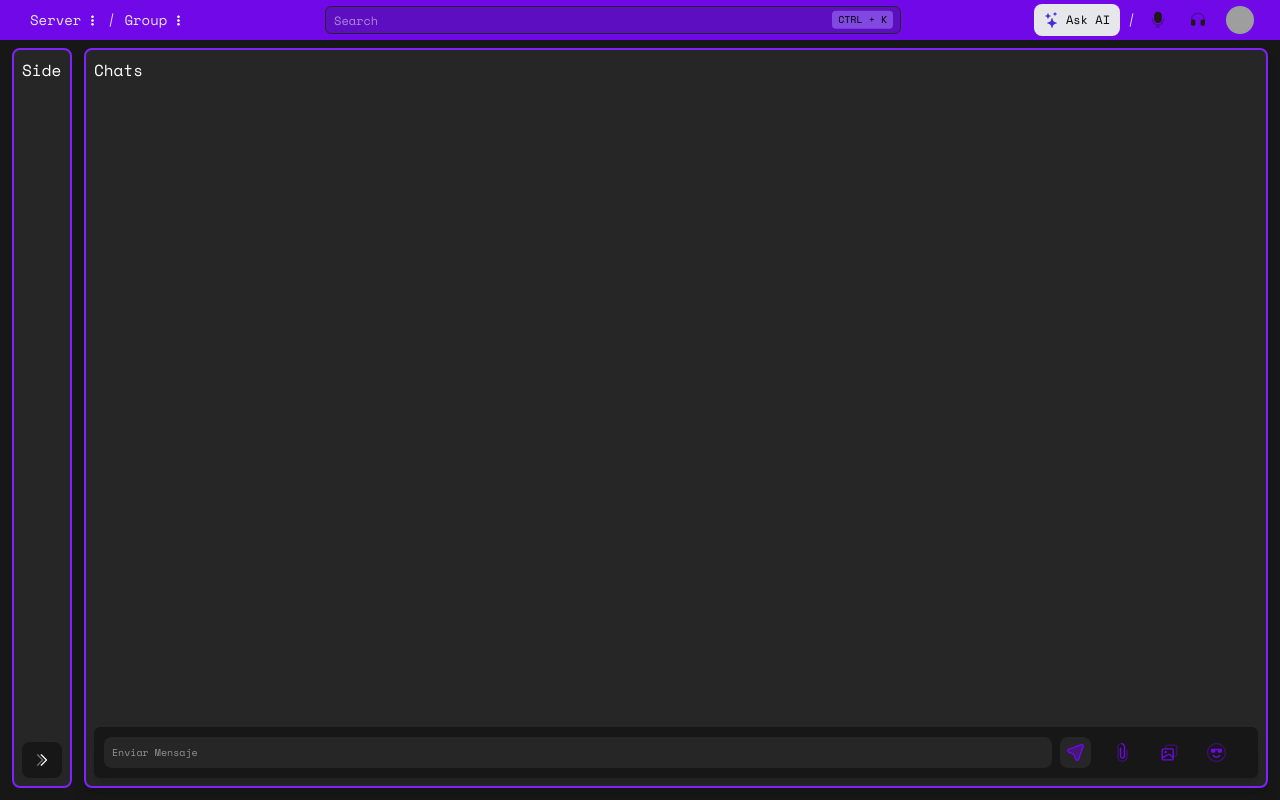
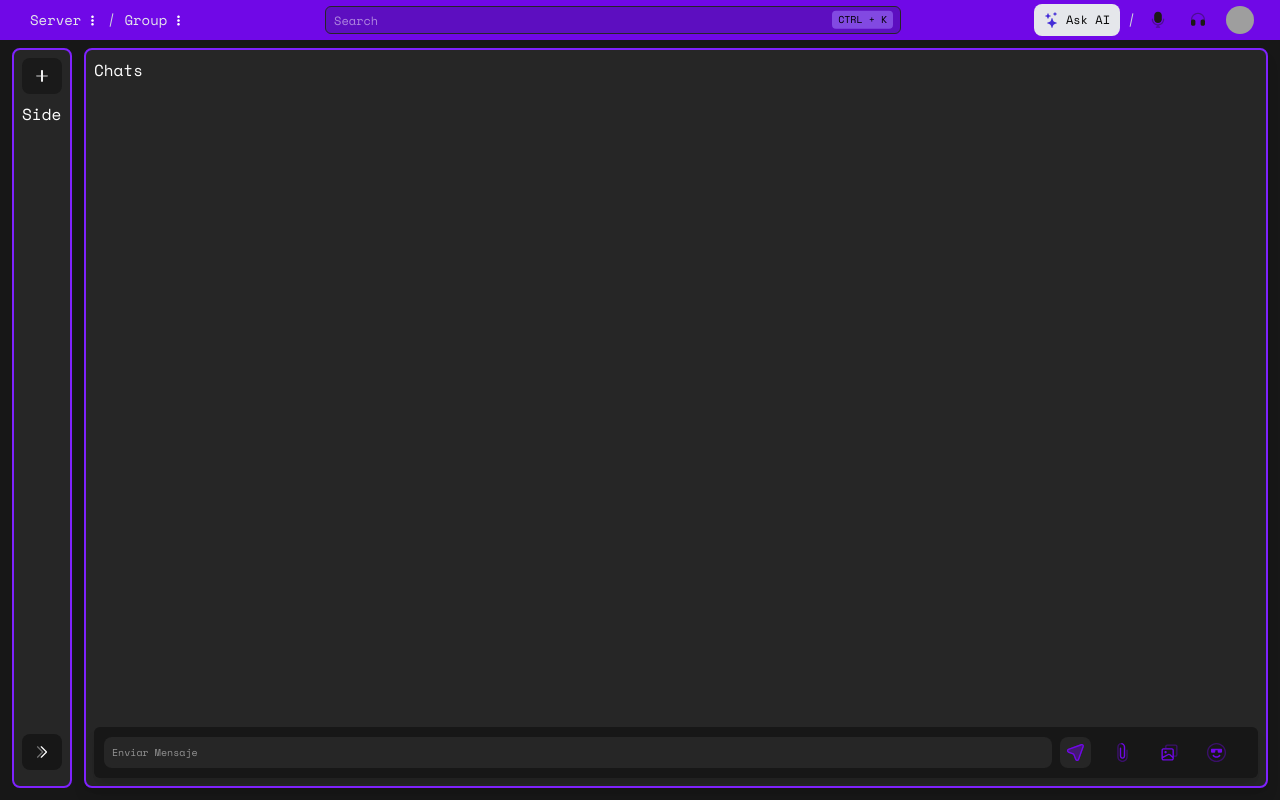
Before and after one commit to EchoNowProject/Frontend, a React (Vite) app: page /home in a window 1280 px wide. Built offline with nearby package versions, Linux system fonts and the light colour scheme; no server answers; grey boxes are pictures that could not be loaded.

Commit message:
19  - FEAT - SE AGREGA EL BOTON DE CREAR UN NUEVO SERVIDOR

```diff
--- a/src/icons/Plus.tsx
+++ b/src/icons/Plus.tsx
@@ -3,6 +3,7 @@ import React from 'react';
 interface PlusProps {
   size?: number;
   className?: string;
+  color?: string;
 }
 
 export default function Plus(props: PlusProps) {
@@ -18,18 +19,18 @@ export default function Plus(props: PlusProps) {
     >
       <path
         d="M12 4.875C12.6213 4.875 13.125 5.37868 13.125 6V10.8752V13.1252V18.0007C13.125 18.622 12.6213 19.1257 12 19.1257C11.3787 19.1257 10.875 18.622 10.875 18.0007V13.1252V10.8752V6C10.875 5.37868 11.3787 4.875 12 4.875Z"
-        fill="#7008e7"
+        fill={props.color ?? '#7008e7'}
         fillRule="evenodd"
         clipRule="evenodd"
       />
       <g opacity="0.4">
         <path
           d="M18.0007 10.875H13.1252V13.125H18.0007C18.622 13.125 19.1257 12.6213 19.1257 12C19.1257 11.3787 18.622 10.875 18.0007 10.875Z"
-          fill="#7008e7"
+          fill={props.color ?? '#7008e7'}
         />
         <path
           d="M6 13.125H10.8752V10.875H6C5.37868 10.875 4.875 11.3787 4.875 12C4.875 12.6213 5.37868 13.125 6 13.125Z"
-          fill="#7008e7"
+          fill={props.color ?? '#7008e7'}
         />
       </g>
     </svg>
--- a/src/pages/Home/Home.tsx
+++ b/src/pages/Home/Home.tsx
@@ -1,6 +1,6 @@
 import React, { useState } from 'react';
 import { useHotkeys } from 'react-hotkeys-hook';
-import { ArrowDoubleLeft, MenuHamburger1 } from '@icons/index';
+import { ArrowDoubleLeft, MenuHamburger1, Plus } from '@icons/index';
 import { Server, Group, Profile, Microphone, Headphone, ToolBarChat } from './components';
 
 export default function Home() {
@@ -108,12 +108,25 @@ export default function Home() {
           >
             {/* Contenedor */}
             <div className="flex flex-col h-full w-full wrap-break-word overflow-hidden">
-              {/* Chats  y Servers */}
-              <div className="h-full">Side</div>
+              {/* ============ Chats  y Servers ============ */}
+
+              <div className="h-full">
+                {/* ============ Boton de mas servers ============ */}
+                <div className="flex flex-col">
+                  <button className="flex justify-center items-center rounded-lg bg-neutral-900/80 p-2">
+                    <Plus color="#fff" />
+                    <span className={`ms-2 text-[12px] ${stateSidebar ? 'flex' : 'hidden'}`}>
+                      New Server
+                    </span>
+                  </button>
+                  {/* ============ Servers ============ */}
+                  <div className="my-2">Side</div>
+                </div>
+              </div>
 
               {/* collapase del sidebar (solo visible en LG) */}
               <button
-                className="hidden lg:flex flex-row justify-center items-center bg-neutral-900 p-2 rounded-lg text-[10px]"
+                className="hidden lg:flex flex-row justify-center items-center bg-neutral-900 p-2 rounded-lg text-[10px] mb-2"
                 onClick={toggleSidebar}
               >
                 <ArrowDoubleLeft rotate={stateSidebar ? 0 : 180} />
```
